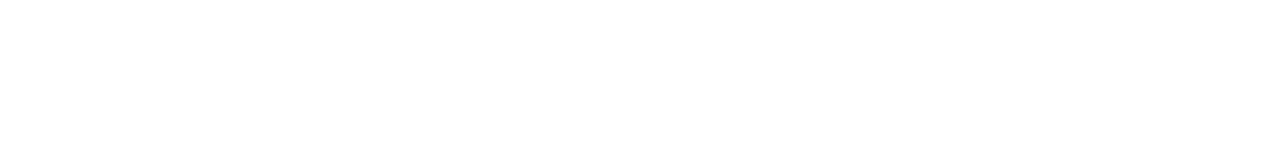
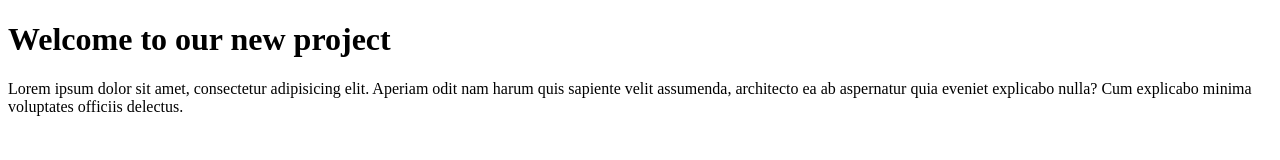
Before and after one commit to newaz2580/accommodation-project, a plain HTML site: page index.html in a window 1280 px wide. Drawn offline with Linux system fonts and the light colour scheme.

Commit message:
added more code

```diff
--- a/index.html
+++ b/index.html
@@ -6,6 +6,7 @@
     <title>Hellow World</title>
 </head>
 <body>
-
+    <h1>Welcome to our new project</h1>
+    <p>Lorem ipsum dolor sit amet, consectetur adipisicing elit. Aperiam odit nam harum quis sapiente velit assumenda, architecto ea ab aspernatur quia eveniet explicabo nulla? Cum explicabo minima voluptates officiis delectus.</p>
 </body>
 </html>
```
